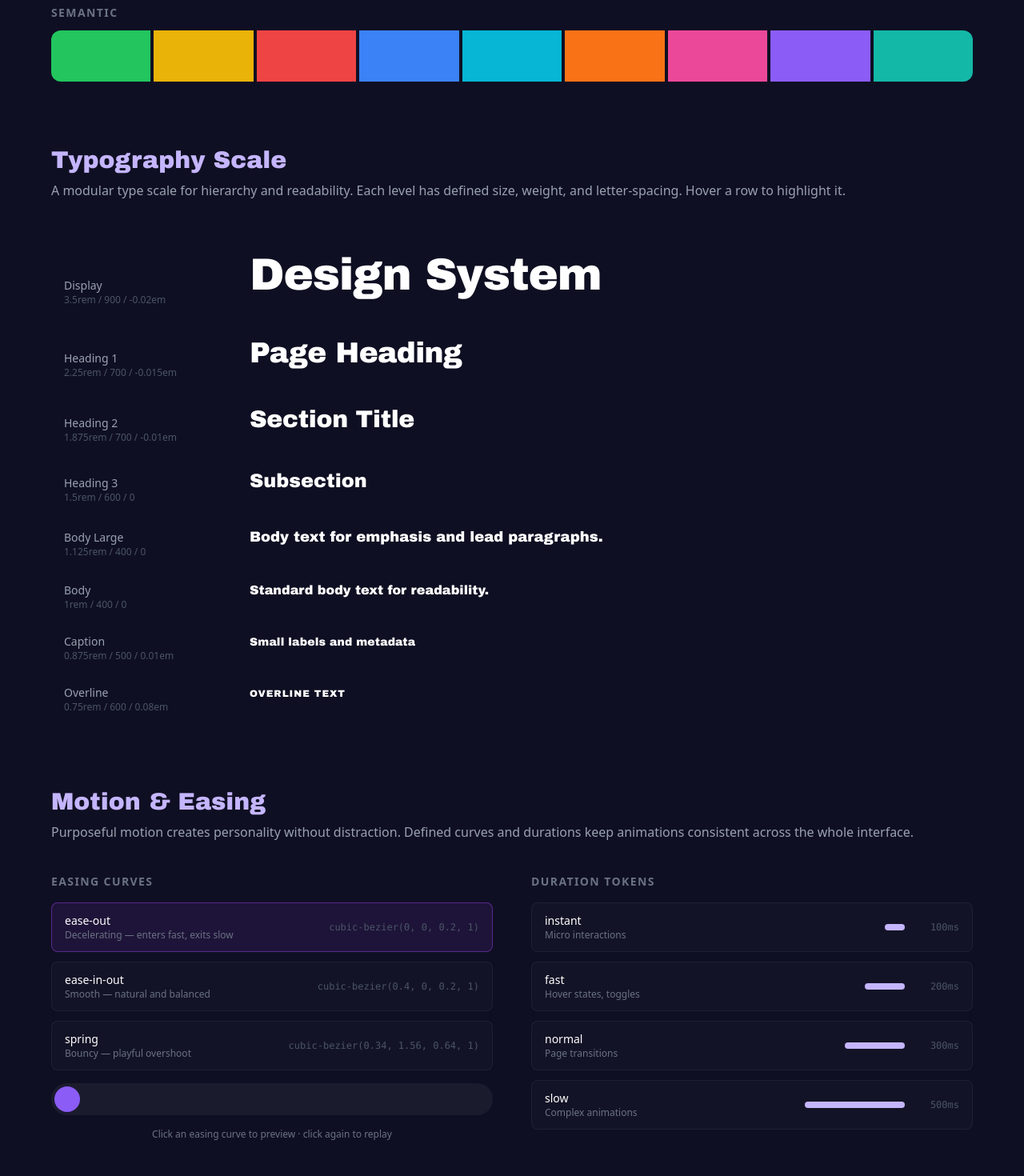
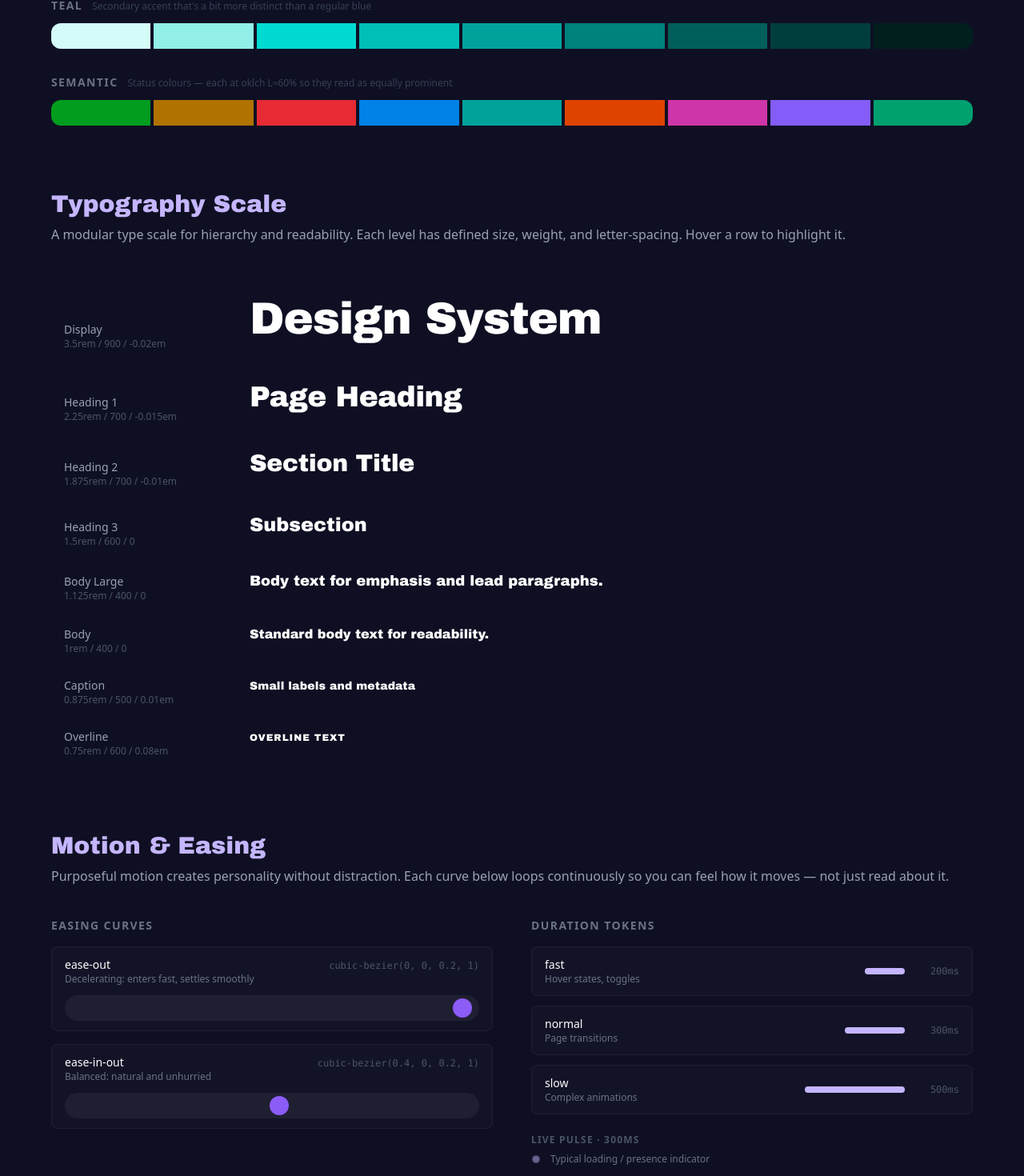
Before and after one commit to LouisLP/persona-portfolio, a Vue app: page /designer in a window 1280 px wide. Shown: the part 3300-4770 px from the top of the page at 80% size. Built offline with nearby package versions, Linux system fonts and the light colour scheme; the HTML template or start-up script is replaced by a standard one.

Commit message:
Adjusted tokens, fixed errors, and changed wording

```diff
--- a/src/components/Designer/DesignProcess/ColourPaletteSection.vue
+++ b/src/components/Designer/DesignProcess/ColourPaletteSection.vue
@@ -2,12 +2,28 @@
 import BaseSubtitle from '@/components/Base/BaseSubtitle.vue'
 import { colorScales } from '@/components/Designer/DesignProcess/designTokens'
 
-/** Returns black or white depending on perceived luminance of a hex color. */
-function contrastColor(hex: string): string {
-  const r = Number.parseInt(hex.slice(1, 3), 16)
-  const g = Number.parseInt(hex.slice(3, 5), 16)
-  const b = Number.parseInt(hex.slice(5, 7), 16)
-  // Perceived luminance formula
+/**
+ * Returns black or white for readable tooltip text against any swatch.
+ * Works for both hex and oklch strings by rendering to a canvas pixel.
+ * Falls back to white if the environment doesn't support canvas (SSR).
+ */
+function contrastColor(color: string): string {
+  if (typeof document === 'undefined')
+    return '#ffffff'
+
+  const canvas = document.createElement('canvas')
+  canvas.width = canvas.height = 1
+  const ctx = canvas.getContext('2d')
+  if (!ctx)
+    return '#ffffff'
+
+  ctx.fillStyle = color
+  ctx.fillRect(0, 0, 1, 1)
+
+  const data = ctx.getImageData(0, 0, 1, 1).data
+  const r = data[0] ?? 0
+  const g = data[1] ?? 0
+  const b = data[2] ?? 0
   const luminance = (0.299 * r + 0.587 * g + 0.114 * b) / 255
   return luminance > 0.55 ? '#000000' : '#ffffff'
 }
@@ -17,9 +33,12 @@ function contrastColor(hex: string): string {
   <section class="space-y-10">
     <div class="space-y-2">
       <BaseSubtitle>Colour Palette</BaseSubtitle>
-      <p class="text-gray-400">
-        A deliberate palette built from a primary scale, neutrals, and semantic colours
-        for feedback states. Hover a swatch to inspect its hex value.
+      <p class="text-gray-400 leading-relaxed">
+        These palettes are defined in <code class="text-purple-300">oklch</code>, which separates lightness, chroma, and hue.
+        Unlike HSL, two colours at the same <code class="text-purple-300">L</code> value will
+        actually read as the same brightness regardless of hue, which makes building consistent
+        scales and accessible contrast ratios much more predictable on web design. Hover any swatch to see
+        its value.
       </p>
     </div>
 
@@ -29,23 +48,26 @@ function contrastColor(hex: string): string {
         :key="scale.name"
         class="space-y-3"
       >
-        <h4 class="text-sm font-semibold uppercase tracking-widest text-gray-500">
-          {{ scale.name }}
-        </h4>
+        <div class="flex items-baseline gap-3">
+          <h4 class="text-sm font-semibold uppercase tracking-widest text-gray-500">
+            {{ scale.name }}
+          </h4>
+          <span class="text-xs text-gray-700">{{ scale.description }}</span>
+        </div>
 
         <div class="flex gap-1 overflow-hidden rounded-xl">
           <div
-            v-for="(color, i) in scale.colors"
+            v-for="(swatch, i) in scale.colors"
             :key="i"
-            class="group relative h-16 flex-1 cursor-default transition-all duration-200 hover:flex-2"
-            :style="{ backgroundColor: color }"
+            class="group relative h-8 flex-1 cursor-default transition-all duration-200 hover:flex-2"
+            :style="{ backgroundColor: swatch.oklch }"
           >
             <span
               class="absolute inset-x-0 bottom-0 px-1 py-0.5 text-center text-[10px] font-medium
-                     opacity-0 transition-opacity duration-200 group-hover:opacity-100"
-              :style="{ color: contrastColor(color) }"
+                     opacity-0 transition-opacity duration-200 group-hover:opacity-100 leading-tight"
+              :style="{ color: contrastColor(swatch.oklch) }"
             >
-              {{ color }}
+              {{ swatch.oklch }}
             </span>
           </div>
         </div>
--- a/src/components/Designer/DesignProcess/MotionSection.vue
+++ b/src/components/Designer/DesignProcess/MotionSection.vue
@@ -1,45 +1,29 @@
 <script setup lang="ts">
-import { ref } from 'vue'
 import BaseSubtitle from '@/components/Base/BaseSubtitle.vue'
-import { durationTokens, easingTokens } from '@/components/Designer/DesignProcess/designTokens'
+import { durationTokens } from '@/components/Designer/DesignProcess/designTokens'
 import { usePersonaStore } from '@/stores/persona'
 
 const personaStore = usePersonaStore()
 
-// Which easing card is selected
-const activeIndex = ref(0)
-// Which index is currently mid-animation (null when idle)
-const animatingIndex = ref<number | null>(null)
-
-function triggerPreview(index: number) {
-  activeIndex.value = index
-  // Reset first so re-clicking the same card re-runs the animation
-  animatingIndex.value = null
-  // rAF ensures the reset paint happens before we start again
-  requestAnimationFrame(() => {
-    animatingIndex.value = index
-    setTimeout(() => {
-      animatingIndex.value = null
-    }, easingTokens[index].duration + 50)
-  })
-}
-
-// The ball is positioned with `left`. It starts at 4px (the gap from track edge)
-// and ends at calc(100% - 2.25rem) — track width minus ball width minus gap.
-// Using `left` avoids the translateX(100%) pitfall where 100% = the element's
-// own width rather than the parent's width.
-function ballStyle(index: number) {
-  const isActive = animatingIndex.value === index
-  const easing = easingTokens[index]
-
-  return {
-    backgroundColor: personaStore.theme.primary,
-    left: isActive ? 'calc(100% - 2.25rem)' : '4px',
-    transition: isActive
-      ? `left ${easing.duration}ms ${easing.css}`
-      : 'none',
-  }
-}
+/**
+ * Each row showcases one easing curve via a dedicated CSS animation name.
+ * The animations are defined in the <style> block below and loop infinitely,
+ * so there's no JS state or click handling needed.
+ */
+const easingShowcase = [
+  {
+    name: 'ease-out',
+    css: 'cubic-bezier(0, 0, 0.2, 1)',
+    description: 'Decelerating: enters fast, settles smoothly',
+    animationClass: 'animate-ease-out',
+  },
+  {
+    name: 'ease-in-out',
+    css: 'cubic-bezier(0.4, 0, 0.2, 1)',
+    description: 'Balanced: natural and unhurried',
+    animationClass: 'animate-ease-in-out',
+  },
+]
 </script>
 
 <template>
@@ -47,31 +31,27 @@ function ballStyle(index: number) {
     <div class="space-y-2">
       <BaseSubtitle>Motion &amp; Easing</BaseSubtitle>
       <p class="text-gray-400">
-        Purposeful motion creates personality without distraction. Defined curves and durations
-        keep animations consistent across the whole interface.
+        Purposeful motion creates personality without distraction. Each curve below
+        loops continuously so you can feel how it moves — not just read about it.
       </p>
     </div>
 
     <div class="grid gap-12 lg:grid-cols-2">
-      <!-- ── Easing Curves ── -->
+      <!-- ── Easing Showcase ── -->
       <div class="space-y-4">
         <h4 class="text-sm font-semibold uppercase tracking-widest text-gray-500">
           Easing Curves
         </h4>
 
-        <div class="space-y-3">
-          <button
-            v-for="(easing, index) in easingTokens"
+        <div class="space-y-4">
+          <div
+            v-for="easing in easingShowcase"
             :key="easing.name"
-            type="button"
-            class="group flex w-full cursor-pointer items-center gap-4 rounded-lg border
-                   px-4 py-3 text-left transition-colors duration-200"
-            :class="activeIndex === index
-              ? 'border-purple-500/40 bg-purple-500/10'
-              : 'border-white/5 bg-white/[0.02] hover:border-white/10 hover:bg-white/5'"
-            @click="triggerPreview(index)"
+            class="rounded-lg border border-white/5 bg-white/2 px-4 py-3 space-y-3"
           >
-            <div class="flex-1">
+            <!-- Label row -->
+            <div class="flex items-baseline justify-between gap-4">
+              <div>
                 <p class="text-sm font-medium text-white">
                   {{ easing.name }}
                 </p>
@@ -79,31 +59,25 @@ function ballStyle(index: number) {
                   {{ easing.description }}
                 </p>
               </div>
-            <code class="hidden text-xs text-gray-600 lg:block">{{ easing.css }}</code>
-          </button>
+              <code class="hidden shrink-0 text-xs text-gray-600 lg:block">{{ easing.css }}</code>
             </div>
 
-        <!-- Preview track -->
+            <!-- Track -->
             <!--
-          Ball uses `left` instead of `translateX` because inside an absolute-positioned child,
-          translateX(100%) refers to the child's own width (32px), not the parent track's width.
-          With `left`, calc(100% - 2.25rem) correctly references the parent's width.
+              Ball travels left: 4px → calc(100% - 1.75rem) via @keyframes slide-across.
+              Each class applies the same keyframes with a different timing-function.
+              `alternate` direction reverses cleanly; animation-delay offsets the three
+              balls so they're never perfectly in sync, which looks more natural.
             -->
+            <div class="relative h-8 overflow-hidden rounded-full bg-white/5">
               <div
-          v-for="(easing, index) in easingTokens"
-          :key="`track-${easing.name}`"
-          class="relative mt-3 h-10 overflow-hidden rounded-full bg-white/5"
-          :class="activeIndex !== index ? 'hidden' : ''"
-        >
-          <div
-            class="absolute top-1 size-8 rounded-full"
-            :style="ballStyle(index)"
+                class="absolute top-1 size-6 rounded-full"
+                :class="easing.animationClass"
+                :style="{ backgroundColor: personaStore.theme.primary }"
               />
             </div>
-
-        <p class="text-center text-xs text-gray-500">
-          Click an easing curve to preview · click again to replay
-        </p>
+          </div>
+        </div>
       </div>
 
       <!-- ── Duration Tokens ── -->
@@ -116,7 +90,7 @@ function ballStyle(index: number) {
           <div
             v-for="dur in durationTokens"
             :key="dur.name"
-            class="flex items-center gap-4 rounded-lg border border-white/5 bg-white/[0.02] px-4 py-3"
+            class="flex items-center gap-4 rounded-lg border border-white/5 bg-white/2 px-4 py-3"
           >
             <div class="flex-1">
               <p class="text-sm font-medium text-white">
@@ -127,7 +101,7 @@ function ballStyle(index: number) {
               </p>
             </div>
             <div class="flex items-center gap-3">
-              <!-- Visual bar proportional to duration value -->
+              <!-- Bar length proportional to duration — 500ms maps to ~125px -->
               <div
                 class="h-2 rounded-full"
                 :style="{
@@ -139,7 +113,58 @@ function ballStyle(index: number) {
             </div>
           </div>
         </div>
+
+        <!-- Pulse demo — illustrates the "normal" 300ms token in context -->
+        <div class="mt-6 space-y-2">
+          <p class="text-xs font-semibold uppercase tracking-widest text-gray-600">
+            Live pulse · 300ms
+          </p>
+          <div class="flex items-center gap-3">
+            <div
+              class="size-3 rounded-full animate-pulse-dot"
+              :style="{ backgroundColor: personaStore.theme.accent }"
+            />
+            <span class="text-xs text-gray-500">Typical loading / presence indicator</span>
+          </div>
+        </div>
       </div>
     </div>
   </section>
 </template>
+
+<style scoped>
+/*
+  All three tracks share one keyframe definition. The timing-function is what
+  differs — it's set per class so the perceived character of each curve is clear.
+  `alternate` reverses at the end of each cycle instead of jumping back to start.
+  `both` fill-mode keeps the ball at the `from` position before the first frame.
+*/
+
+@keyframes slide-across {
+  from { left: 4px; }
+  to   { left: calc(100% - 1.75rem); }
+}
+
+.animate-ease-out {
+  animation: slide-across 700ms cubic-bezier(0, 0, 0.2, 1) infinite alternate both;
+}
+
+.animate-ease-in-out {
+  animation: slide-across 700ms cubic-bezier(0.4, 0, 0.2, 1) infinite alternate both;
+  animation-delay: -350ms;
+}
+
+.animate-spring {
+  animation: slide-across 900ms cubic-bezier(0.34, 1.56, 0.64, 1) infinite alternate both;
+  animation-delay: -200ms;
+}
+
+@keyframes pulse-dot {
+  0%, 100% { opacity: 1;    transform: scale(1); }
+  50%       { opacity: 0.35; transform: scale(0.7); }
+}
+
+.animate-pulse-dot {
+  animation: pulse-dot 300ms ease-in-out infinite;
+}
+</style>
--- a/src/components/Designer/DesignProcess/designTokens.ts
+++ b/src/components/Designer/DesignProcess/designTokens.ts
@@ -1,17 +1,82 @@
-export const colorScales = [
+// ─── Types ───────────────────────────────────────────────────────────────────
+
+export interface ColorSwatch {
+  /** The oklch() string used directly in CSS */
+  oklch: string
+}
+
+export interface ColorScale {
+  name: string
+  description: string
+  colors: ColorSwatch[]
+}
+
+// ─── Colour Scales ───────────────────────────────────────────────────────────
+
+export const colorScales: ColorScale[] = [
   {
-    name: 'Primary',
-    colors: ['#ede9fe', '#ddd6fe', '#c4b5fd', '#a78bfa', '#8b5cf6', '#7c3aed', '#6d28d9', '#5b21b6', '#4c1d95'],
+    name: 'Violet',
+    description: 'I\'m using a different colour for each "persona" on this portfolio, and violet is the design one',
+    colors: [
+      { oklch: 'oklch(97% 0.03 290)' },
+      { oklch: 'oklch(92% 0.07 290)' },
+      { oklch: 'oklch(84% 0.12 290)' },
+      { oklch: 'oklch(74% 0.17 290)' },
+      { oklch: 'oklch(63% 0.22 290)' },
+      { oklch: 'oklch(52% 0.22 290)' },
+      { oklch: 'oklch(42% 0.20 290)' },
+      { oklch: 'oklch(32% 0.16 290)' },
+      { oklch: 'oklch(22% 0.10 290)' },
+    ],
   },
   {
-    name: 'Neutral',
-    colors: ['#fafafa', '#f5f5f5', '#e5e5e5', '#d4d4d4', '#a3a3a3', '#737373', '#525252', '#404040', '#262626'],
+    name: 'Slate',
+    description: 'Cool neutral, Tailwind\'s colour system has some good inspiration',
+    colors: [
+      { oklch: 'oklch(98% 0.005 250)' },
+      { oklch: 'oklch(93% 0.01  250)' },
+      { oklch: 'oklch(85% 0.015 250)' },
+      { oklch: 'oklch(72% 0.02  250)' },
+      { oklch: 'oklch(58% 0.02  250)' },
+      { oklch: 'oklch(44% 0.018 250)' },
+      { oklch: 'oklch(33% 0.015 250)' },
+      { oklch: 'oklch(22% 0.01  250)' },
+      { oklch: 'oklch(13% 0.005 250)' },
+    ],
+  },
+  {
+    name: 'Teal',
+    description: 'Secondary accent that\'s a bit more distinct than a regular blue',
+    colors: [
+      { oklch: 'oklch(96% 0.04 190)' },
+      { oklch: 'oklch(89% 0.09 190)' },
+      { oklch: 'oklch(80% 0.14 190)' },
+      { oklch: 'oklch(70% 0.18 190)' },
+      { oklch: 'oklch(60% 0.20 190)' },
+      { oklch: 'oklch(50% 0.19 190)' },
+      { oklch: 'oklch(40% 0.16 190)' },
+      { oklch: 'oklch(30% 0.12 190)' },
+      { oklch: 'oklch(20% 0.07 190)' },
+    ],
   },
   {
     name: 'Semantic',
-    colors: ['#22c55e', '#eab308', '#ef4444', '#3b82f6', '#06b6d4', '#f97316', '#ec4899', '#8b5cf6', '#14b8a6'],
+    description: 'Status colours — each at oklch L≈60% so they read as equally prominent',
+    colors: [
+      { oklch: 'oklch(60% 0.20 145)' }, // success green
+      { oklch: 'oklch(60% 0.18  85)' }, // warning amber
+      { oklch: 'oklch(60% 0.22  25)' }, // error red
+      { oklch: 'oklch(60% 0.18 250)' }, // info blue
+      { oklch: 'oklch(60% 0.20 190)' }, // teal
+      { oklch: 'oklch(60% 0.22  50)' }, // orange
+      { oklch: 'oklch(60% 0.22 340)' }, // pink
+      { oklch: 'oklch(60% 0.22 290)' }, // violet (matches primary)
+      { oklch: 'oklch(60% 0.18 170)' }, // mint
+    ],
   },
 ]
+
+// ─── Typography ──────────────────────────────────────────────────────────────
 
 export const typeScale = [
   { name: 'Display', size: '3.5rem', weight: '900', tracking: '-0.02em', sample: 'Design System' },
@@ -24,6 +89,8 @@ export const typeScale = [
   { name: 'Overline', size: '0.75rem', weight: '600', tracking: '0.08em', sample: 'OVERLINE TEXT', uppercase: true },
 ]
 
+// ─── Spacing ─────────────────────────────────────────────────────────────────
+
 export const spacingTokens = [
   { name: '4', value: '4px' },
   { name: '8', value: '8px' },
@@ -35,6 +102,8 @@ export const spacingTokens = [
   { name: '64', value: '64px' },
 ]
 
+// ─── Border Radius ────────────────────────────────────────────────────────────
+
 export const radiusTokens = [
   { name: 'none', value: '0px' },
   { name: 'sm', value: '4px' },
@@ -44,6 +113,8 @@ export const radiusTokens = [
   { name: '2xl', value: '24px' },
   { name: 'full', value: '9999px' },
 ]
+
+// ─── Elevation / Shadow ───────────────────────────────────────────────────────
 
 export const shadowTokens = [
   {
@@ -66,35 +137,30 @@ export const shadowTokens = [
   },
   {
     name: 'glow',
-    value: '0 0 20px rgba(139,92,246,0.4)',
+    value: '0 0 20px oklch(63% 0.22 290 / 0.4)',
     label: 'Accent glow',
     description: 'Focus rings, CTAs',
   },
 ]
 
+// ─── Motion ───────────────────────────────────────────────────────────────────
+
 export const easingTokens = [
   {
     name: 'ease-out',
     css: 'cubic-bezier(0, 0, 0.2, 1)',
-    description: 'Decelerating — enters fast, exits slow',
+    description: 'Decelerating: enters fast, settles smoothly',
     duration: 600,
   },
   {
     name: 'ease-in-out',
     css: 'cubic-bezier(0.4, 0, 0.2, 1)',
-    description: 'Smooth — natural and balanced',
+    description: 'Balanced: natural and unhurried',
     duration: 600,
-  },
-  {
-    name: 'spring',
-    css: 'cubic-bezier(0.34, 1.56, 0.64, 1)',
-    description: 'Bouncy — playful overshoot',
-    duration: 800,
   },
 ]
 
 export const durationTokens = [
-  { name: 'instant', value: '100ms', label: 'Micro interactions' },
   { name: 'fast', value: '200ms', label: 'Hover states, toggles' },
   { name: 'normal', value: '300ms', label: 'Page transitions' },
   { name: 'slow', value: '500ms', label: 'Complex animations' },
```
Lines whose indentation alone changed are shown as unchanged.
